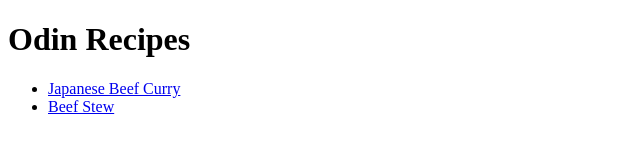
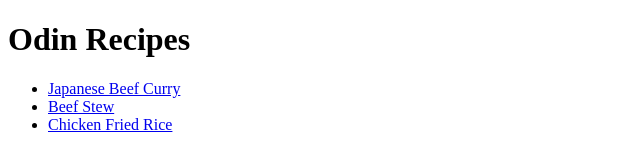
Before and after one commit to NotRyCo/odin-recipes, a plain HTML site: page index.html in a window 1280 px wide. Shown: the whole page, without its empty margins (0-640 px from the left). Drawn offline with Linux system fonts and the light colour scheme.

Commit message:
add link to webpage

```diff
--- a/index.html
+++ b/index.html
@@ -11,6 +11,7 @@
             <ul>
                 <li><a href="recipes/japanese-beef-cury.html">Japanese Beef Curry</a></li>
                 <li><a href="recipes/beef-stew.html">Beef Stew</a></li>
+                <li><a href="recipes/cfr.html">Chicken Fried Rice</a></li>
             </ul>
 
     </body>
```
